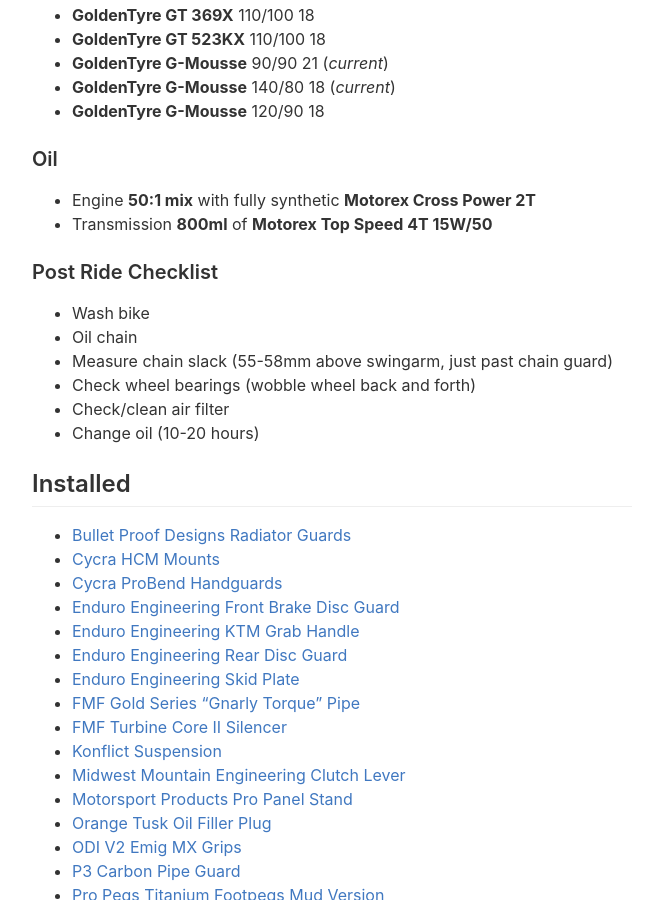
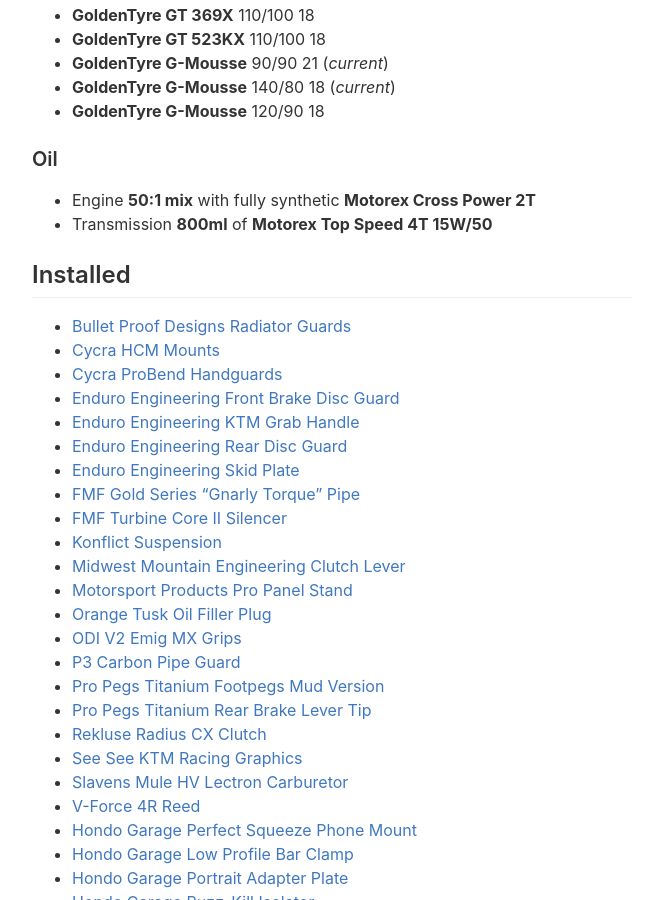
Before and after one commit to chrishunt/chrishunt.github.com, a Jekyll site: the page built from ktm-300/index.md, in a window 1280 px wide and 900 px high, scrolled down 1017 px. Shown: the whole window, without its empty margins (308-971 px from the left). Built offline with Jekyll 4.4.1, drawn with Linux system fonts in a browser that asks for light colours.

Commit message:
Remove post ride checklist

```diff
--- a/ktm-300/index.md
+++ b/ktm-300/index.md
@@ -29,14 +29,6 @@
 ### Oil
 - Engine **50:1 mix** with fully synthetic **Motorex Cross Power 2T**
 - Transmission **800ml** of **Motorex Top Speed 4T 15W/50**
-
-### Post Ride Checklist
-- Wash bike
-- Oil chain
-- Measure chain slack (55-58mm above swingarm, just past chain guard)
-- Check wheel bearings (wobble wheel back and forth)
-- Check/clean air filter
-- Change oil (10-20 hours)
 
 ## Installed
 - [Bullet Proof Designs Radiator Guards](http://chrshnt.com/2k98KSL)
```
